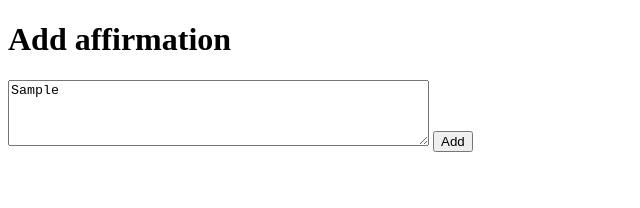
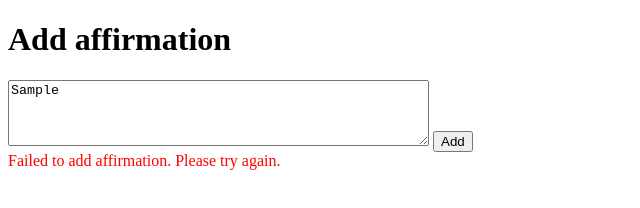
Before and after one commit to alexiscartechini/affirmationsViews, a plain HTML site: page addAffirmation.html in a window 1280 px wide. Both pictures are taken after typing "Sample" into the empty fields and a click on the button "Add". Shown: the whole page, without its empty margins (0-640 px from the left). Drawn offline with Linux system fonts and the light colour scheme; no server answers.

Commit message:
Improving messages

```diff
--- a/addAffirmation.html
+++ b/addAffirmation.html
@@ -10,6 +10,7 @@
         <textarea id="affirmationInput" placeholder="Affirmation" required rows="4" cols="50"></textarea>
         <button type="submit">Add</button>
     </form>
+    <div id="message"></div>
     <script src="addAffirmation.js"></script>
 </body>
 </html>
--- a/addAffirmation.js
+++ b/addAffirmation.js
@@ -2,6 +2,7 @@ document.getElementById('addAffirmations').addEventListener('submit', function (
   e.preventDefault();
 
   const affirmation = document.getElementById('affirmationInput').value;
+  const messageDiv = document.getElementById('message');
 
   fetch('http://localhost:8080/api/affirmations', {
     method: 'POST',
@@ -15,11 +16,13 @@ document.getElementById('addAffirmations').addEventListener('submit', function (
       if (!response.ok) {
         throw new Error('Failed to add affirmation');
       }
-      alert('Affirmation added!');
+      messageDiv.textContent = 'Affirmation added successfully!';
+      messageDiv.style.color = 'green';
       document.getElementById('affirmationInput').value = '';
     })
     .catch(error => {
       console.error('Error:', error);
-      alert('Something went wrong!');
+      messageDiv.textContent = 'Failed to add affirmation. Please try again.';
+      messageDiv.style.color = 'red';
     });
 });
```
